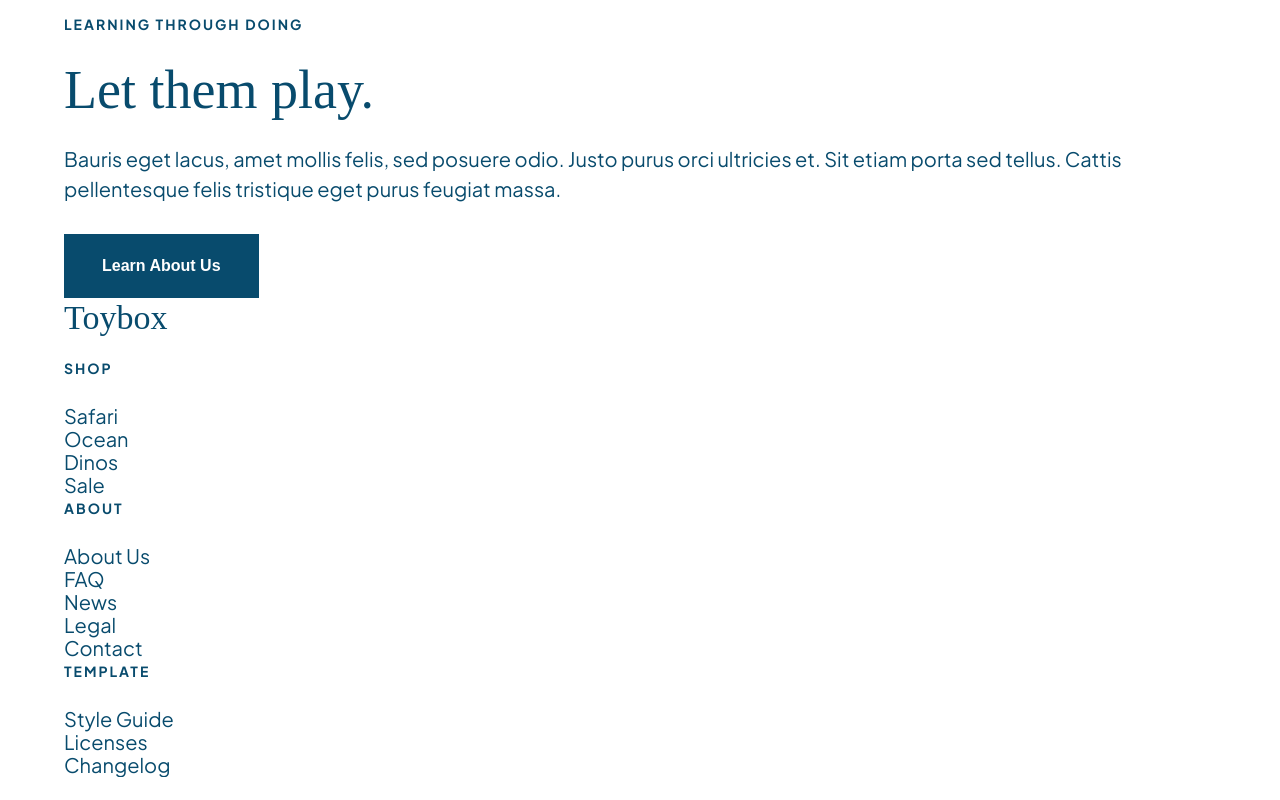
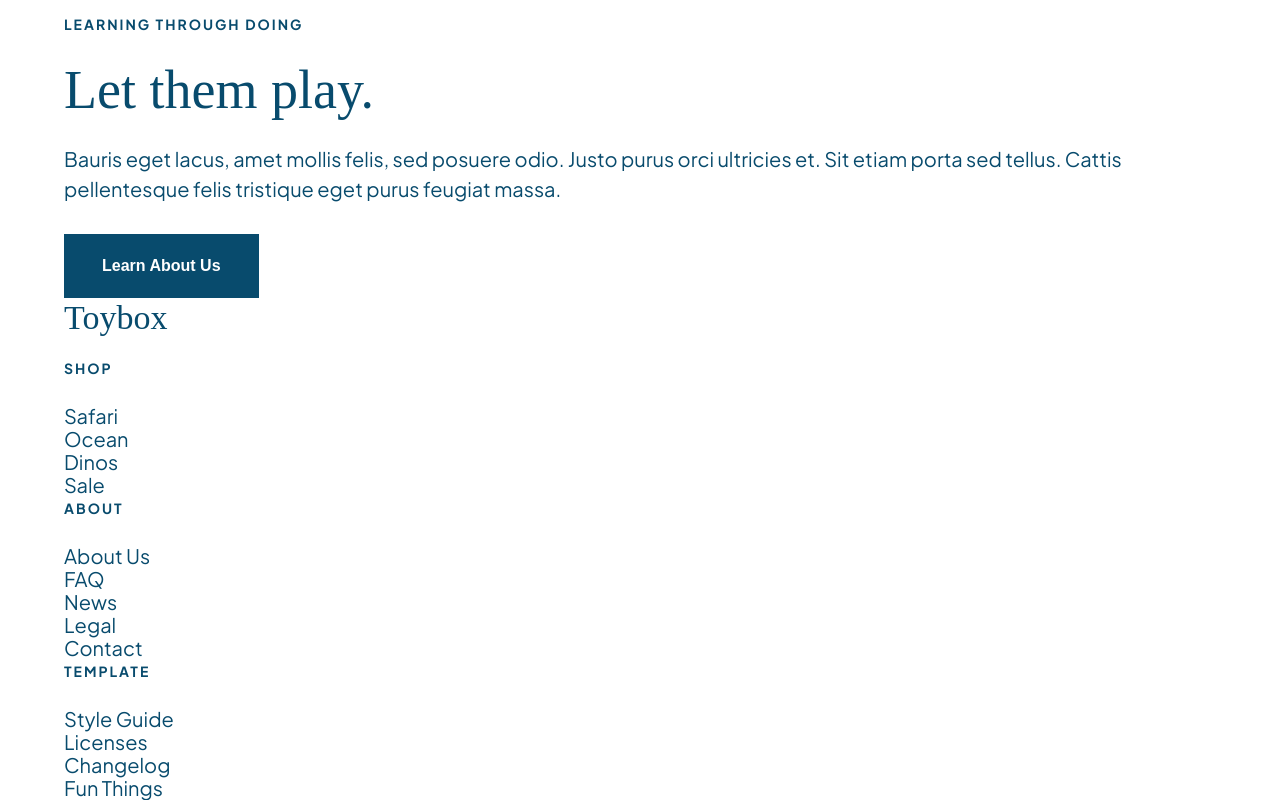
Before and after one commit to JoeLof/ecommerce-store, a plain HTML site: page index.html in a window 1280 px wide. Shown: the part 2360-3160 px from the top of the page. Before the commit the page ends 3137 px from the top, so only its background shows below. Drawn offline with Linux system fonts and the light colour scheme; files whose address does not match are found by name; a web font is replaced by a local one.

Commit message:
making changes :tree:

```diff
--- a/index.html
+++ b/index.html
@@ -195,6 +195,7 @@
 							<li><a href="#">Style Guide</a></li>
 							<li><a href="#">Licenses</a></li>
 							<li><a href="#">Changelog</a></li>
+							<li><a href="#">Fun Things</a></li>
 						</ul>
 					</nav>
 				</div><!-- END .footerNav -->
```
